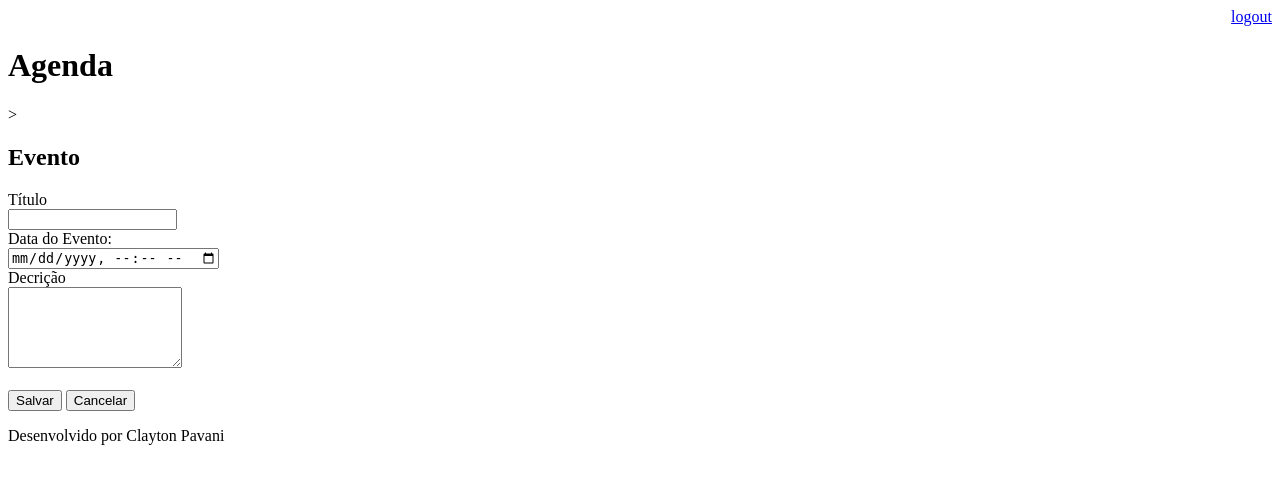
After one commit to ClaytonPavani/agenda, a Django app: page /agenda/eventu/ in a window 1280 px wide. The commit adds this page. Shown: the top 484 px of the page. Run offline with Django 4.2, Linux system fonts and the light colour scheme; a user stored in the database is signed in.

Commit message:
incluido template para inserção de eventos da agenda. Incluido o gitignore, para ignorar os arquivos compilados

```diff
--- a/agenda/urls.py
+++ b/agenda/urls.py
@@ -22,6 +22,8 @@ from django.views.generic import RedirectView
 urlpatterns = [
     path('admin/', admin.site.urls),
     path('agenda/', views.lista_eventos),
+    path('agenda/eventu/', views.eventu),
+    path('agenda/eventu/submit', views.submit_eventu),
     path('', RedirectView.as_view(url='/agenda/')),
     path('login/', views.login_user),
     path('login/submit', views.submit_login),
--- a/core/views.py
+++ b/core/views.py
@@ -34,3 +34,20 @@ def lista_eventos(request):
     Evento = evento.objects.filter(usuario=usuario)
     dados = {'Eventos': Evento}
     return render(request, 'agenda.html', dados)
+
+@login_required(login_url='/login/')
+def eventu(request):
+    return render(request, 'eventu.html')
+
+@login_required(login_url='/login/')
+def submit_eventu(request):
+    if request.POST:
+        titulo = request.POST.get('titulo')
+        data_evento = request.POST.get('data_evento')
+        descricao = request.POST.get('descricao')
+        usuario = request.user
+        evento.objects.create(titulo=titulo,
+                              data_evento=data_evento,
+                              descricao=descricao,
+                              usuario=usuario)
+    return redirect('/')
--- /dev/null
+++ b/templates/eventu.html
@@ -0,0 +1,26 @@
+{% extends "model-page.html" %}
+
+{% block content %}
+
+<h2>Evento</h2>
+
+<form action="submit" method="POST">{% csrf_token %}
+    <label>Título</label>
+    <br>
+    <input type="text" name="titulo" size="18">
+    <br>
+    <label>Data do Evento: </label>
+    <br>
+    <input type="datetime-local" name="data_evento">
+    <br>
+    <label>Decrição</label>
+    <br>
+    <textarea name="descricao" rows="5" cols="19"></textarea>
+    <br><br>
+    <button type="submit">Salvar</button>
+    <a href="/">
+    <button type="button">Cancelar</button>
+    </a>
+</form>
+
+{% endblock %}
```
Also changed, not shown: templates/agenda.html (+6 -4 lines), db.sqlite3, 1 other file.
